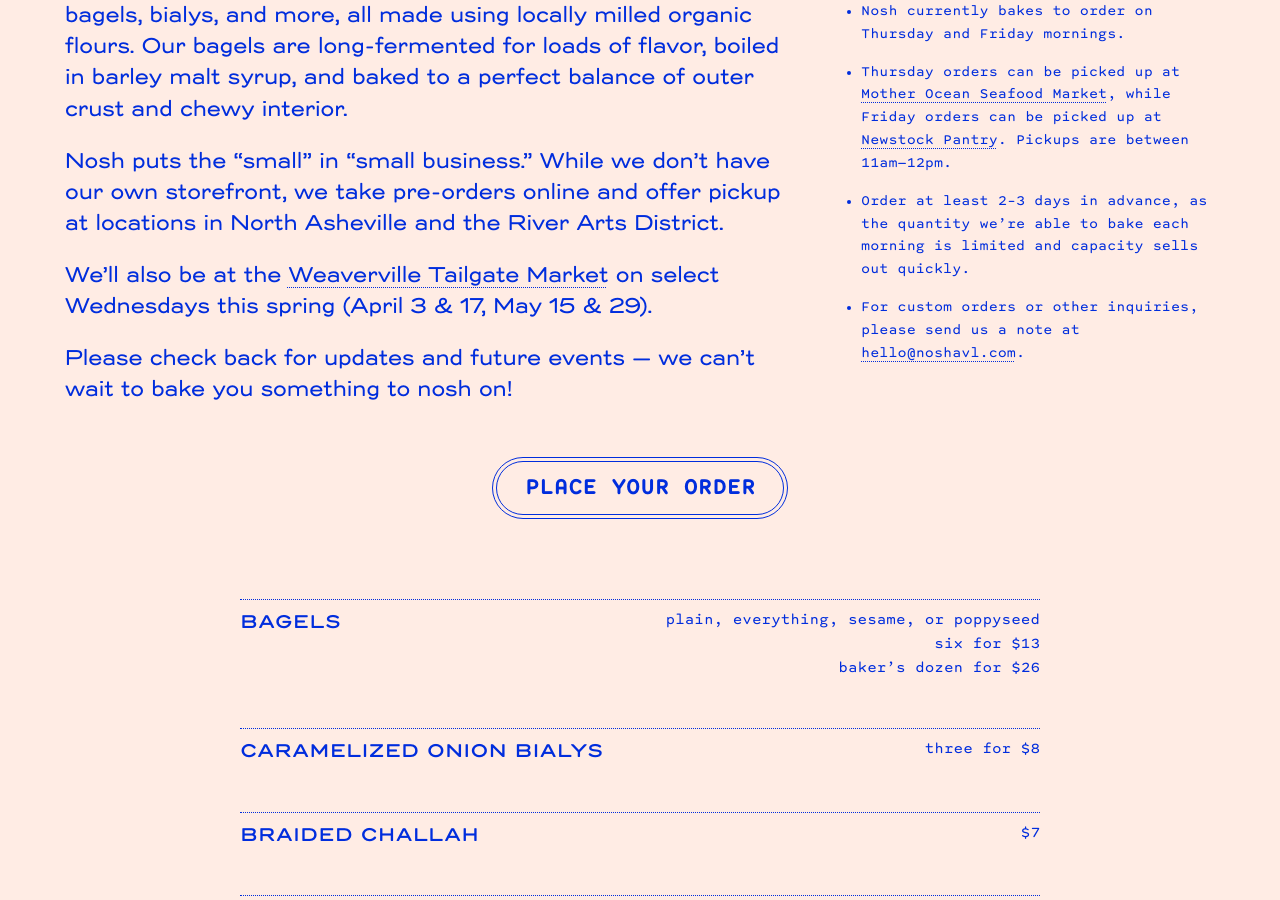
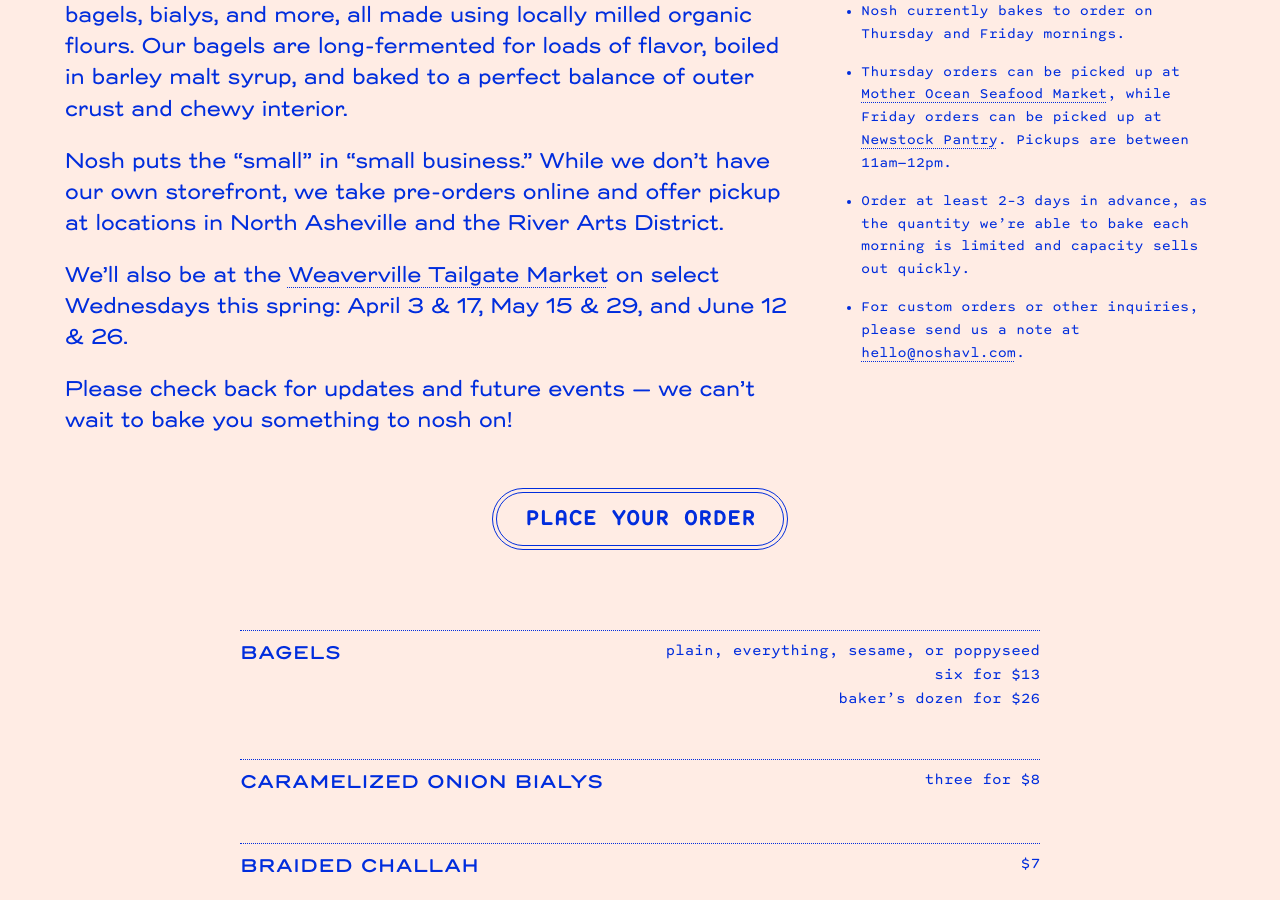
Before and after one commit to mattjohnlee/nosh-avl, a Jekyll site: the page built from index.md, in a window 1280 px wide and 900 px high, scrolled down 452 px. Built offline with Jekyll 4.4.1, drawn with Linux system fonts in a browser that asks for light colours.

Commit message:
add June dates

```diff
--- a/index.md
+++ b/index.md
@@ -21,7 +21,7 @@ slug: home
 	<div class="intro">
 		<p>Nosh is a micro bakery in Asheville, NC offering small-batch bagels, bialys, and more, all made using locally milled organic flours. Our bagels are long-fermented for loads of flavor, boiled in barley malt syrup, and baked to a perfect balance of outer crust and chewy interior.</p>
 		<p>Nosh puts the “small” in “small business.” While we don’t have our own storefront, we take pre-orders online and offer pickup at locations in North Asheville and the River Arts District.</p>
-		<p>We’ll also be at the <a href="https://weavervillemarket.com/" tareget="_blank">Weaverville Tailgate Market</a> on select Wednesdays this spring (April 3 &amp; 17, May 15 &amp; 29).</p>
+		<p>We’ll also be at the <a href="https://weavervillemarket.com/" tareget="_blank">Weaverville Tailgate Market</a> on select Wednesdays this spring: April 3 &amp; 17, May 15 &amp; 29, and June 12 &amp; 26.</p>
 		<p>Please check back for updates and future events — we can’t wait to bake you something to nosh on!</p>
 	</div>
 	<div class="order-info">
```
